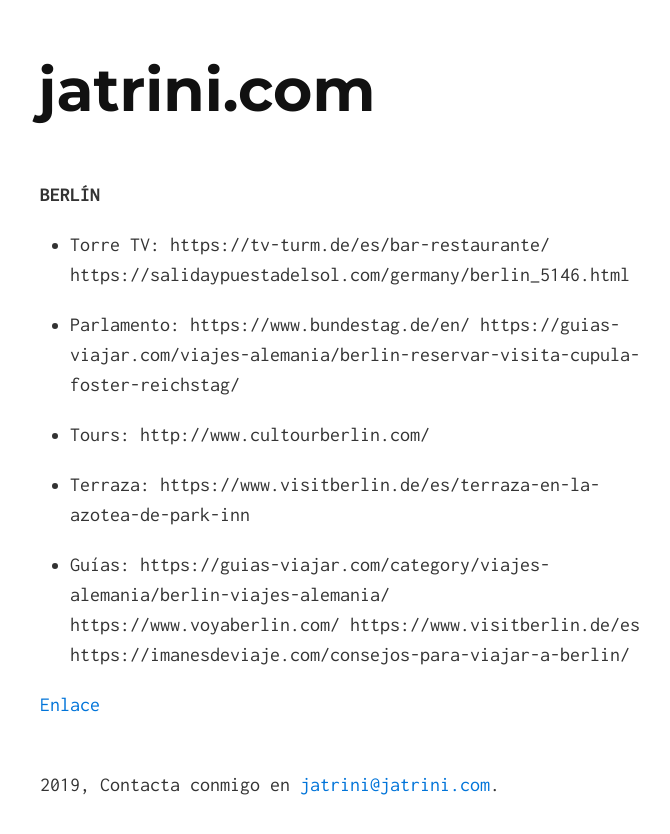
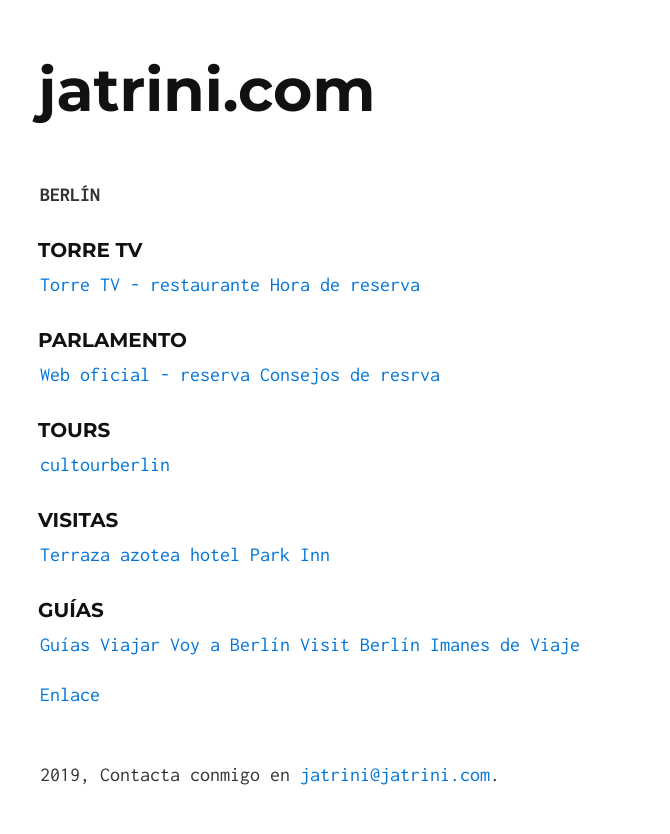
Before and after one commit to jatrini/jatrini.com, a Jekyll site: the page built from berlin.md, in a window 1280 px wide. Shown: the top 834 px of the page, without its empty margins (300-970 px from the left). Built offline with Jekyll 4.4.1, drawn with Linux system fonts in a browser that asks for light colours; our own code applies the rules of GitHub Pages for plain Markdown files.

Commit message:
Update berlin.md

```diff
--- a/berlin.md
+++ b/berlin.md
@@ -1,23 +1,23 @@
 **BERLÍN**
 
-- Torre TV:
-https://tv-turm.de/es/bar-restaurante/
-https://salidaypuestadelsol.com/germany/berlin_5146.html
+#### **Torre TV**
+[Torre TV - restaurante](https://tv-turm.de/es/bar-restaurante/)
+[Hora de reserva](https://salidaypuestadelsol.com/germany/berlin_5146.html)
 
-- Parlamento:
-https://www.bundestag.de/en/
-https://guias-viajar.com/viajes-alemania/berlin-reservar-visita-cupula-foster-reichstag/
+#### **Parlamento**
+[Web oficial - reserva](https://www.bundestag.de/en/)
+[Consejos de resrva](https://guias-viajar.com/viajes-alemania/berlin-reservar-visita-cupula-foster-reichstag/)
 
-- Tours:
-http://www.cultourberlin.com/
+#### **Tours**
+[cultourberlin](http://www.cultourberlin.com/)
 
-- Terraza:
-https://www.visitberlin.de/es/terraza-en-la-azotea-de-park-inn
+#### **Visitas**
+[Terraza azotea hotel Park Inn](https://www.visitberlin.de/es/terraza-en-la-azotea-de-park-inn)
 
-- Guías:
-https://guias-viajar.com/category/viajes-alemania/berlin-viajes-alemania/
-https://www.voyaberlin.com/
-https://www.visitberlin.de/es
-https://imanesdeviaje.com/consejos-para-viajar-a-berlin/
+#### **Guías**
+[Guías Viajar](https://guias-viajar.com/category/viajes-alemania/berlin-viajes-alemania/)
+[Voy a Berlín](https://www.voyaberlin.com/)
+[Visit Berlín](https://www.visitberlin.de/es)
+[Imanes de Viaje](https://imanesdeviaje.com/consejos-para-viajar-a-berlin/)
 
 [Enlace](/)
```
